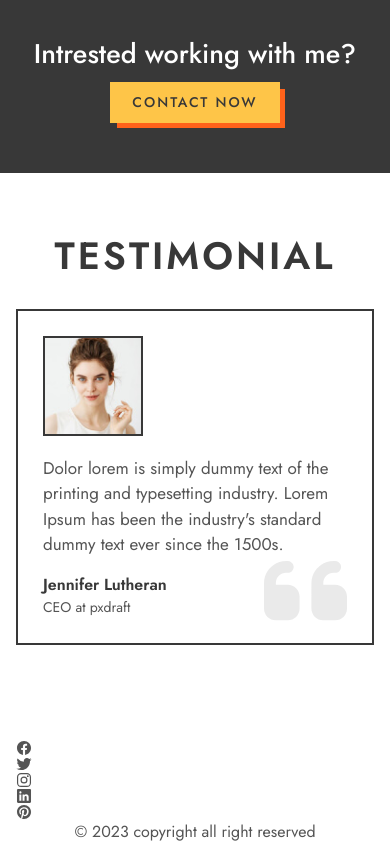
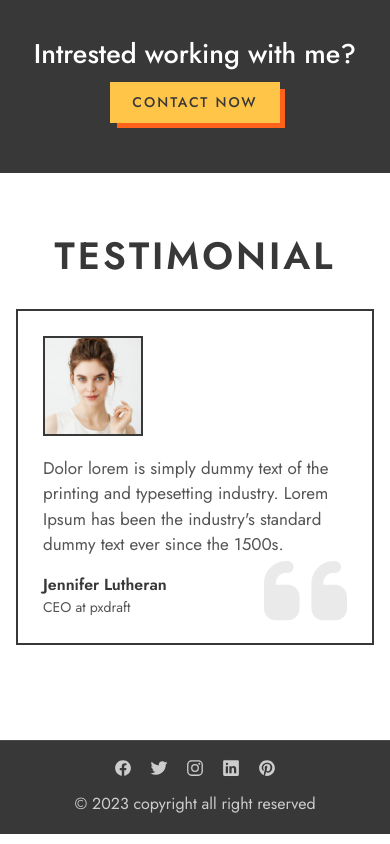
Before and after one commit to olufsenglo/shellys_portfolio, a plain HTML site: page index.html in a window 390 px wide. Shown: the part 2940-3784 px from the top of the page. Drawn offline with nearby package versions, Linux system fonts and the light colour scheme.

Commit message:
finished mobile view for footer

```diff
--- a/assets/css/require.css
+++ b/assets/css/require.css
@@ -307,7 +307,6 @@ body.loaded {
     0% {
         transform: rotate(0);
     }
-
     100% {
         transform: rotate(1turn);
     }
@@ -399,6 +398,28 @@ body.loaded {
     #FOOTER
   \*-----------------------------------*/
 
+.footer {
+    background-color: var(--jet);
+    color: var(--white_a75);
+    border-block-start: 1px solid var(--white_a10);
+    padding-block: 18px;
+}
+
+.social-list {
+    display: flex;
+    justify-content: center;
+    gap: 18px;
+    margin-block-end: 15px;
+}
+
+.social-link {
+    font-size: 1.8rem;
+}
+
+.social-link:is(:hover, :focus-visible) {
+    color: var(--orange-red);
+}
+
 
 /*-----------------------------------*\
     #MEDIA QUEREIS
@@ -421,33 +442,27 @@ body.loaded {
    */
 
 @media (min-width: 768px) {
-
     /**
      * TYPOGRAPHY
      */
     .headline-lg {
         --fs-45: 6rem;
     }
-
     .headline-md {
         --fs-38: 4.5rem;
     }
-
     .title-md {
         --fs-26: 3.2rem;
     }
-
     /**
      * REUSED STYLE
      */
     .section {
         --section-padding: 100px;
     }
-
     .section-title {
         margin-block-end: 40px;
     }
-
     /**
      * FOOTER
      */
@@ -459,55 +474,45 @@ body.loaded {
    */
 
 @media (min-width: 992px) {
-
     /**
      * TYPOGRAPHY
      */
     .headline-md {
         --fs-38: 5rem;
     }
-
     .title-lg {
         --fs-27: 4rem;
     }
-
     .title-sm {
         --fs-22: 2.4rem;
     }
-
     /**
      * REUSED STYLE
      */
     .section-title {
         margin-block-end: 60px;
     }
-
     /**
      * HEADER
      */
     .nav-toggle-btn {
         display: none;
     }
-
     .navbar,
     .navbar.active,
     .navbar>* {
         all: unset;
         display: block;
     }
-
     .navbar-list {
         display: flex;
     }
-
     .navbar-item:not(:last-child) {
         border-block-end: none;
     }
-
     .navbar-link {
         position: relative;
     }
-
     .navbar-link::after {
         content: "";
         position: absolute;
@@ -520,12 +525,10 @@ body.loaded {
         background-color: var(--orange-red);
         transition: transform var(--transition-1);
     }
-
     .navbar-link:is(:hover, :focus-visible, .active)::after {
         transform: translateX(-50%) scaleX(1);
         transform-origin: left;
     }
-
     .header .btn {
         display: block;
     }
@@ -537,14 +540,12 @@ body.loaded {
    */
 
 @media (min-width: 1200px) {
-
     /**
      * TYPOGRAPHY
      */
     .headline-lg {
         --fs-45: 7rem;
     }
-
     /**
      * REUSED STYLE
      */
```
